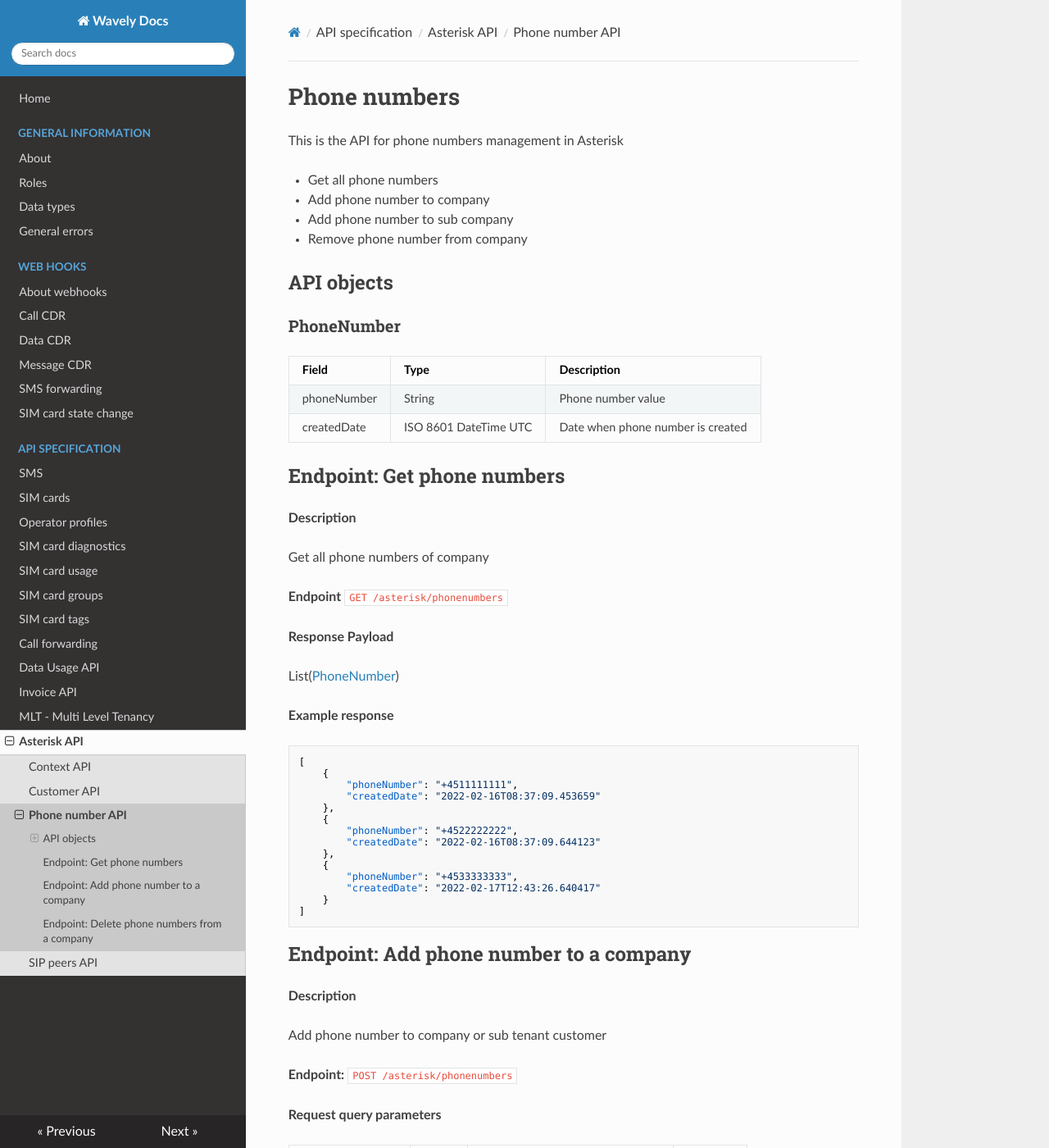
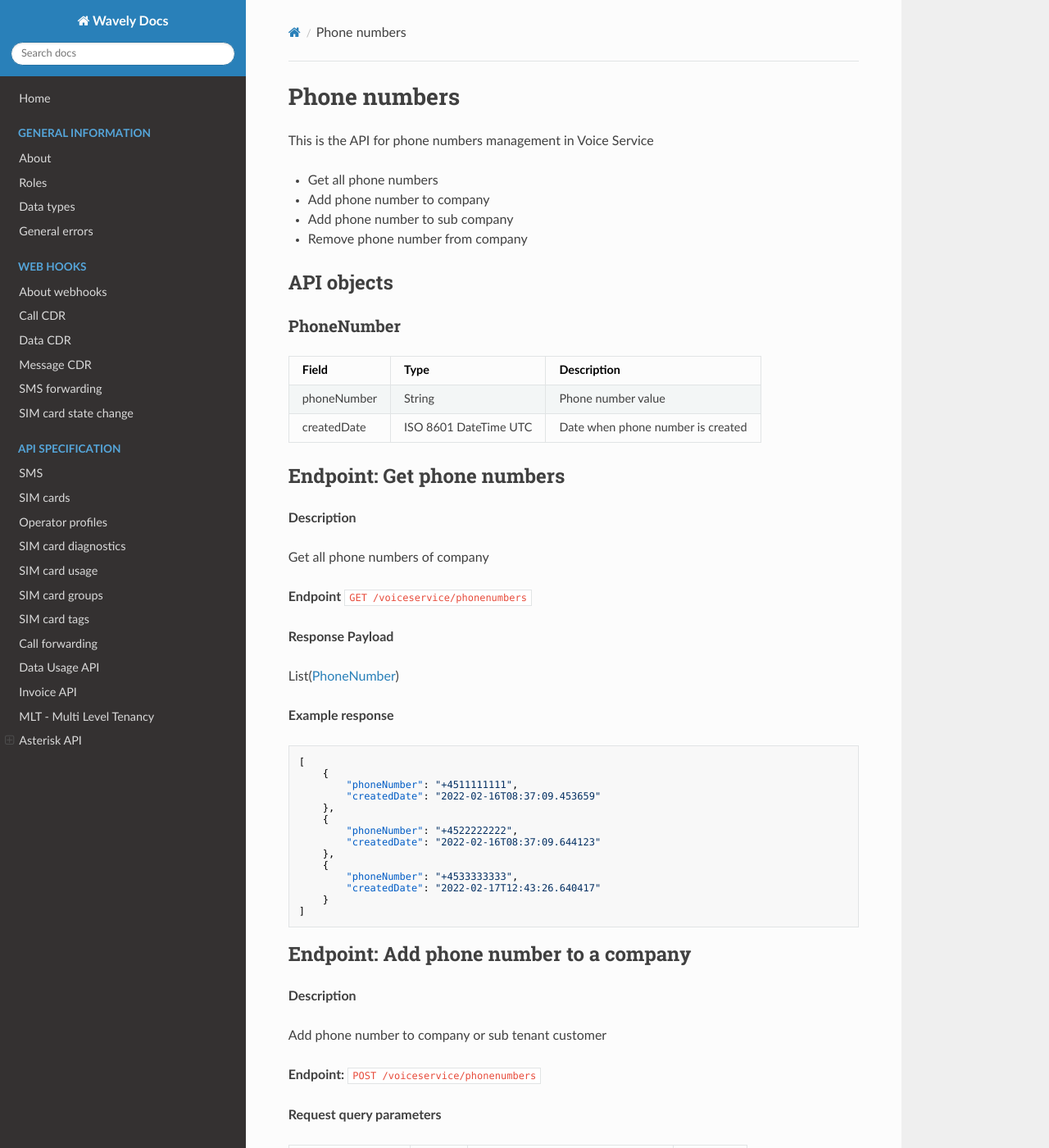
Before and after one commit to Wavelyio/wavely-docs, an MkDocs documentation site: the page built from docs/api/voice-service-phone-numbers-api.md, in a window 1280 px wide and 1400 px high. Shown: the whole window at 82% size. Built offline with MkDocs 1.6.1, drawn with Linux system fonts in a browser that asks for light colours; nearby versions of some CDN libraries; old or Windows-style settings are respelled for this version of MkDocs; some of the changed text lies outside the part shown.

Commit message:
Update and rename phone-numbers-api.md to voice-service-phone-numbers-api.md

```diff
--- a/docs/api/phone-numbers-api.md
+++ b/docs/api/voice-service-phone-numbers-api.md
@@ -1,5 +1,5 @@
 # Phone numbers
-This is the API for phone numbers management in Asterisk
+This is the API for phone numbers management in Voice Service
 
 * Get all phone numbers
 * Add phone number to company
@@ -22,7 +22,7 @@
 
 Get all phone numbers of company
 
-**Endpoint** `GET /asterisk/phonenumbers`
+**Endpoint** `GET /voiceservice/phonenumbers`
 
 **Response Payload**
 
@@ -53,7 +53,7 @@
 
 Add phone number to company or sub tenant customer
 
-**Endpoint:** `POST /asterisk/phonenumbers`
+**Endpoint:** `POST /voiceservice/phonenumbers`
 
 **Request query parameters**
 
@@ -86,7 +86,7 @@
 
 Remove phone number from your company
 
-**Endpoint:** `DELETE /asterisk/phonenumbers`
+**Endpoint:** `DELETE /voiceservice/phonenumbers`
 
 **Request Payload**
 
```
